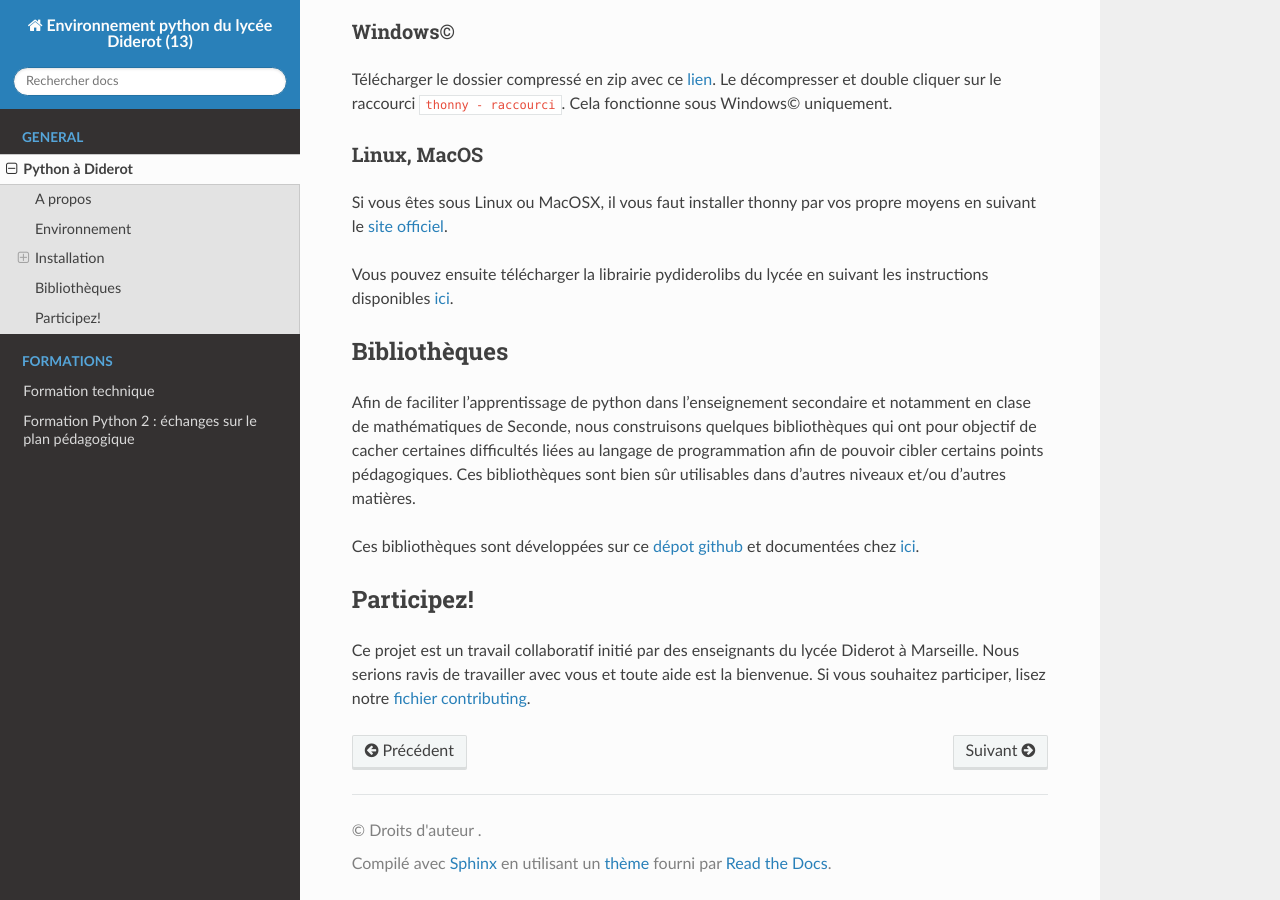
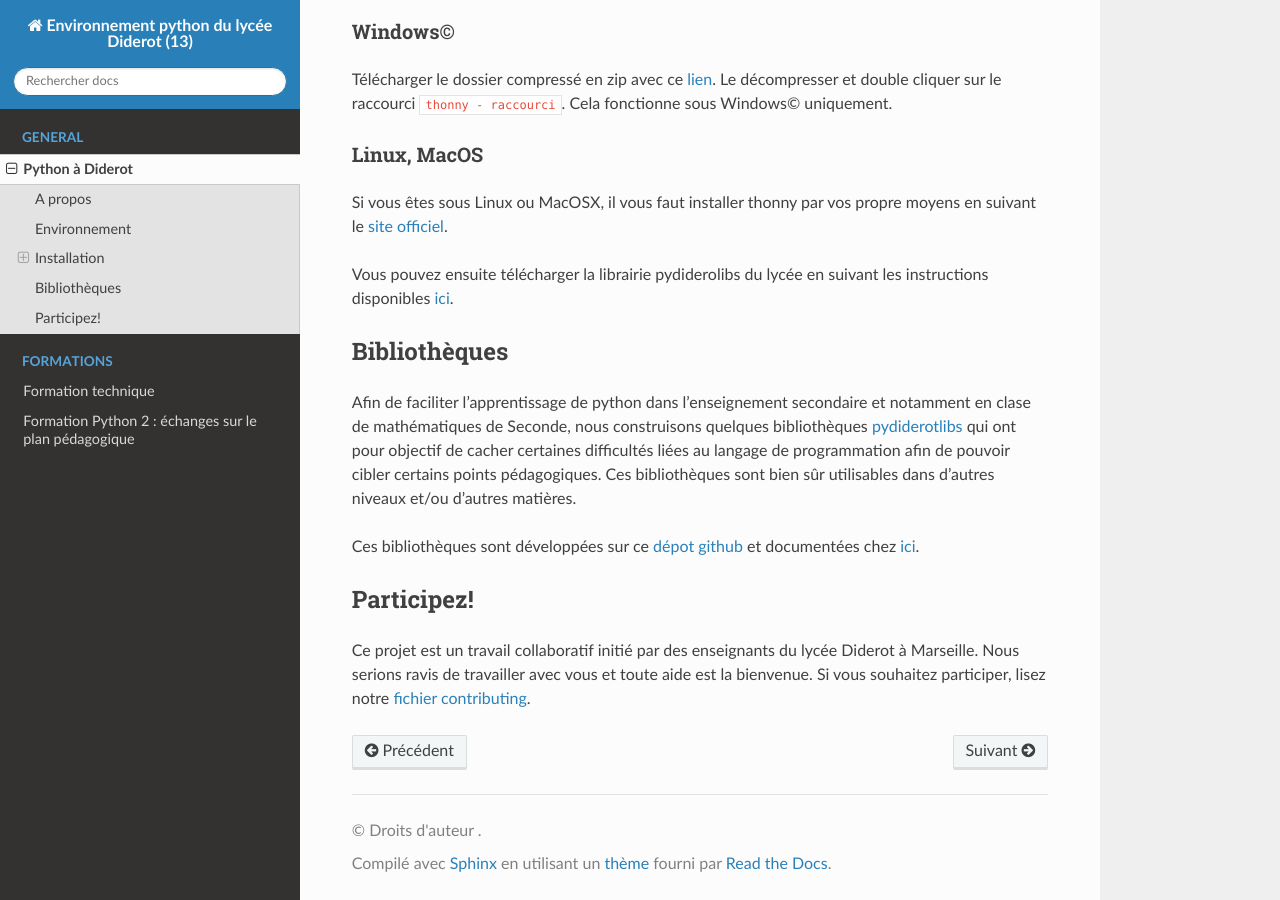
Before and after one commit to Pydiderot/pydiderotIDE, a Sphinx documentation site: the page built from docs/index.md, in a window 1280 px wide and 900 px high, scrolled down 1018 px. Built offline with Sphinx 7.4.7 and the Read the Docs theme 2.0.0, drawn with Linux system fonts in a browser that asks for light colours.

Commit message:
Update index.md

```diff
--- a/docs/index.md
+++ b/docs/index.md
@@ -28,7 +28,7 @@
 
 
 ## Bibliothèques
-Afin de faciliter l'apprentissage de python dans l'enseignement secondaire et notamment en clase de mathématiques de Seconde, nous construisons quelques bibliothèques qui ont pour objectif de cacher certaines difficultés liées au langage de programmation afin de pouvoir cibler certains points pédagogiques. Ces bibliothèques sont bien sûr utilisables dans d'autres niveaux et/ou d'autres matières.
+Afin de faciliter l'apprentissage de python dans l'enseignement secondaire et notamment en clase de mathématiques de Seconde, nous construisons quelques bibliothèques  [pydiderotlibs](https://pydiderotlibs.readthedocs.io/) qui ont pour objectif de cacher certaines difficultés liées au langage de programmation afin de pouvoir cibler certains points pédagogiques. Ces bibliothèques sont bien sûr utilisables dans d'autres niveaux et/ou d'autres matières.
 
 Ces bibliothèques sont développées sur ce [dépot github](https://github.com/cspaier/pydiderotlibs) et documentées chez [ici](https://pydiderotlibs.readthedocs.io/).
 
```
